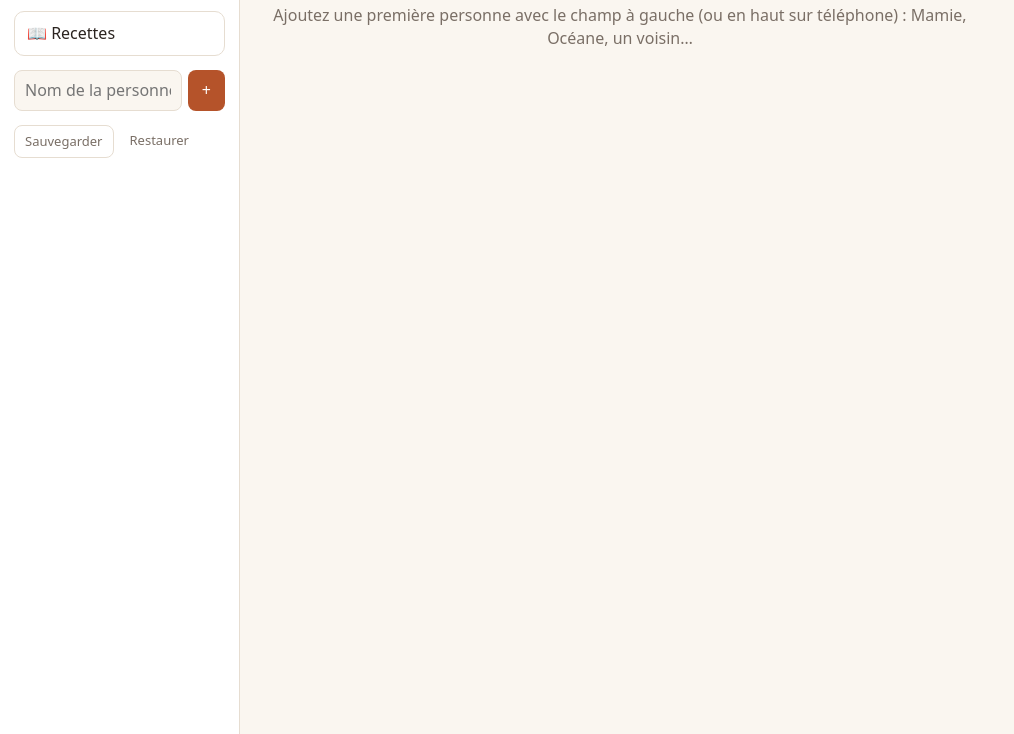
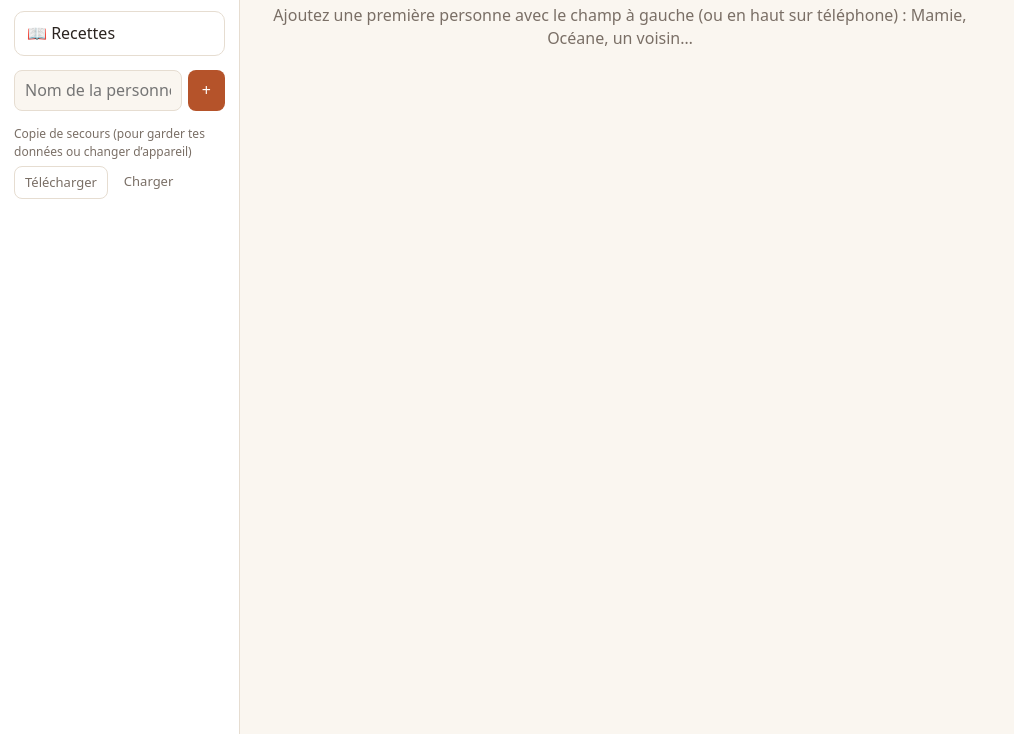
Before and after one commit to AtlasNexusLabs/Y_a_plus_qu_-, a plain HTML site: page index.html in a window 1280 px wide. Shown: the part 66-800 px from the top of the page, without its empty margins (0-1014 px from the left). Drawn offline with Linux system fonts and the light colour scheme.

Commit message:
Update index.html

```diff
--- a/index.html
+++ b/index.html
@@ -14,8 +14,9 @@
 <div class="people" id="people"></div>
 <div class="add"><input id="newName" placeholder="Nom de la personne" maxlength="40"><button class="btn" id="addBtn">+</button></div>
 <div class="tools">
-<button class="btn ghost" id="exportBtn">Sauvegarder</button>
-<label class="btn ghost" style="margin:0;cursor:pointer">Restaurer<input type="file" id="importFile" accept="application/json"></label>
+<div class="mut" style="width:100%;font-size:12px">Copie de secours (pour garder tes données ou changer d’appareil)</div>
+<button class="btn ghost" id="exportBtn">Télécharger</button>
+<label class="btn ghost" style="margin:0">Charger<input type="file" id="importFile" accept="application/json"></label>
 </div>
 </aside>
 <main id="main"><div class="empty">Chargement…</div></main>
```
